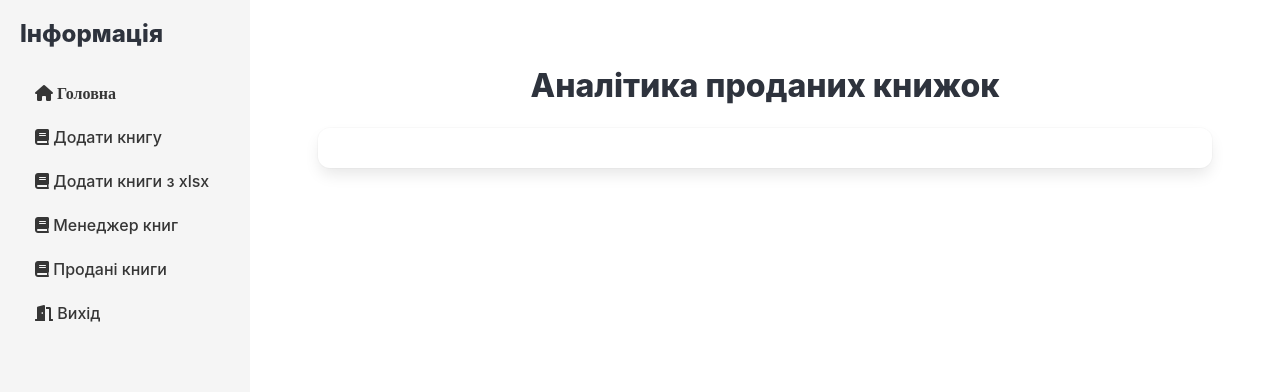
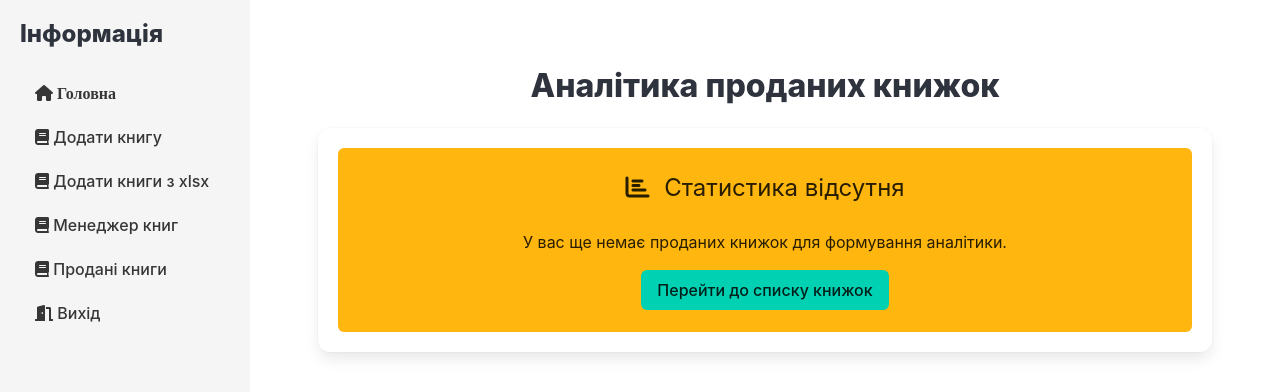
Before and after one commit to kateryna-nalivayko/MarketplaceBookStore, a Django app: template store/templates/store/sold_books_analytics.html in a window 1280 px wide. Shown: the top 392 px of the page. Run offline with Django 5.2, Linux system fonts and the light colour scheme; the template is opened without the code that fills it, so the values that code supplies are empty; parts of the project's set-up code (start-up, migrations or seed data) failed here and were passed over; some libraries are stand-ins or nearby versions.

Commit message:
Add conditional rendering for sold books analytics: display warning message when no sales data is available and update context in view function.

```diff
--- a/store/templates/store/sold_books_analytics.html
+++ b/store/templates/store/sold_books_analytics.html
@@ -1,4 +1,3 @@
-
 {% extends "include/store-dash.html" %}
 {% load static %}
 
@@ -6,6 +5,8 @@
 <section class="section">
     <div class="container">
         <h1 class="title has-text-centered">Аналітика проданих книжок</h1>
+
+        {% if has_data %}
             <div class="box">
                 <div class="columns is-centered">
                     {% for plot in plots %}
@@ -17,6 +18,24 @@
                     {% endfor %}
                 </div>
             </div>
+        {% else %}
+            <div class="box">
+                <div class="notification is-warning">
+                    <div class="content has-text-centered">
+                        <p class="is-size-4">
+                            <i class="fas fa-chart-bar mr-2"></i>
+                            Статистика відсутня
+                        </p>
+                        <p>У вас ще немає проданих книжок для формування аналітики.</p>
+                        <p class="mt-4">
+                            <a href="{% url 'store:book_list' %}" class="button is-primary">
+                                Перейти до списку книжок
+                            </a>
+                        </p>
+                    </div>
+                </div>
+            </div>
+        {% endif %}
     </div>
 </section>
 {% endblock %}
```
Also changed, not shown: store/views.py (+9 -0 lines). Lines whose indentation alone changed are shown as unchanged.
